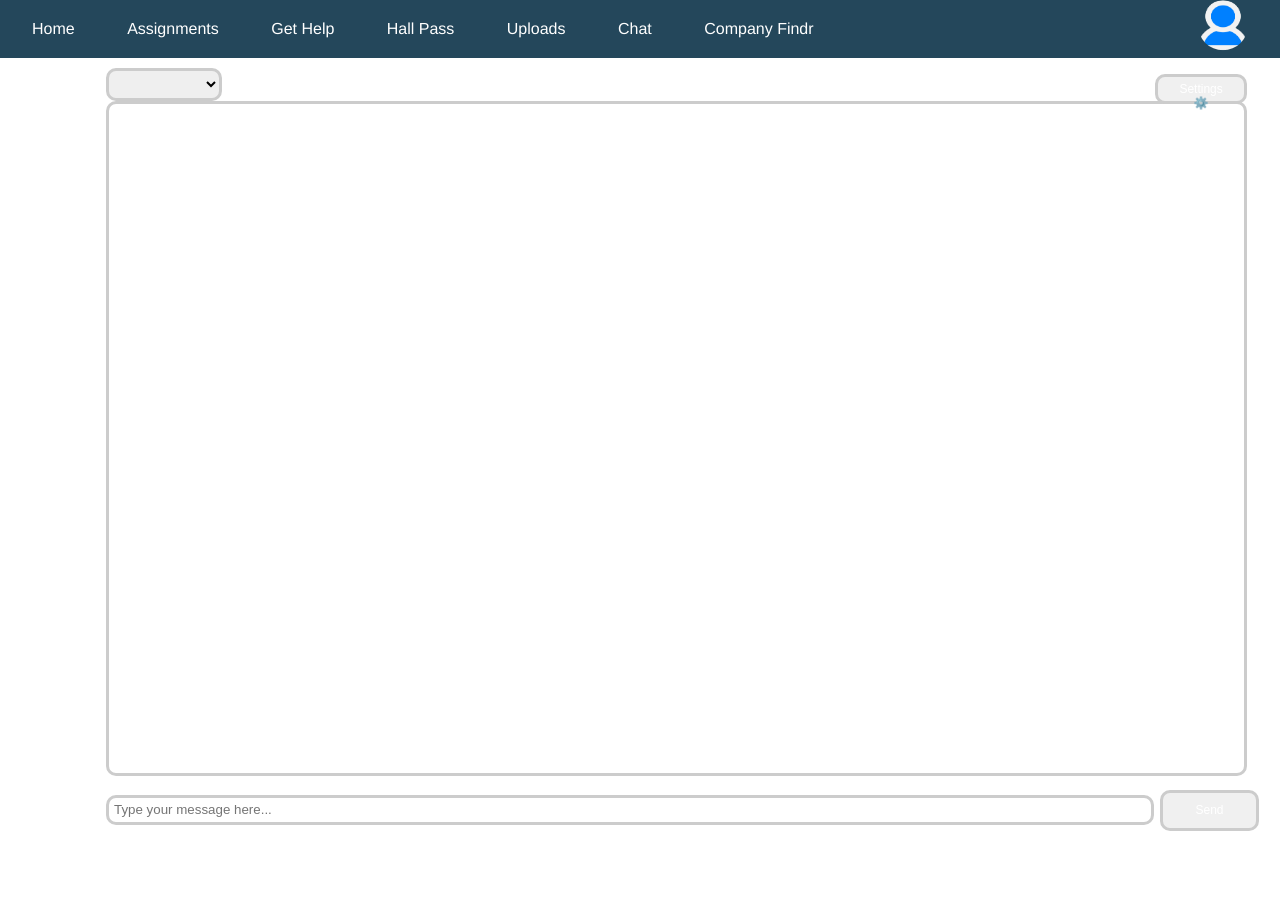
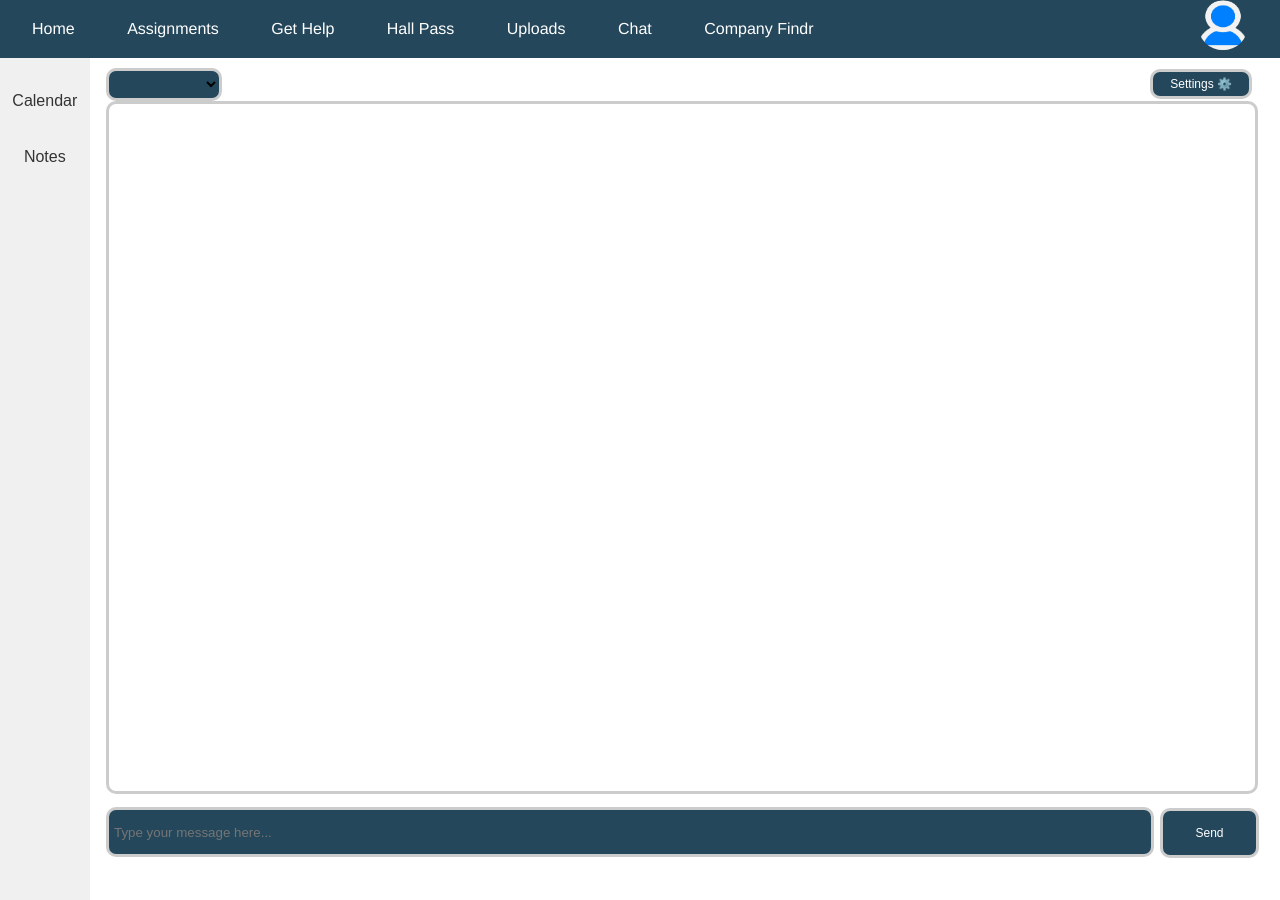
Before and after one commit to Men-In-Brown/Jobify, a Jekyll site: the page built from cc-message.html, in a window 1280 px wide. Built offline with Jekyll 4.4.1, drawn with Linux system fonts in a browser that asks for light colours.

Commit message:
more styling

```diff
--- a/cc-message.html
+++ b/cc-message.html
@@ -41,52 +41,53 @@
     }
 
         #messages {
-          height: 75vh;
+          height: 77vh;
           overflow-y: auto;
           border-radius: 10px;
           border: 3px solid #ccc;
           padding: 10px;
           margin-bottom: 10px;
-          width: 98%;
+          width: 99%;
           font-family: Arial, sans-serif;
         }
 
         #setting {
           position: absolute;
-          top: 70px;
-          right: 25px;
+          top: 65px;
+          right: 30px;
           cursor: pointer;
           font-family: Arial, sans-serif;
         }
 
         #messageInput {
           position: center;
-          height: 30px;
+          height: 50px;
           width: 90%;
           border-radius: 10px;
           border: 3px solid #ccc;
+          background-color: #24475b;
           padding: 5px;
           font-family: Arial, sans-serif;
         }
 
         #sendButton {
           left: 1px;
-          height: 41px;
+          height: 50px;
           width: 8.5%;
           border-radius: 10px;
           border: 3px solid #ccc;
-          background-color: #f0f0f0;
+          background-color: #24475b;
           font-family: Arial, sans-serif;
           cursor: pointer;
         }
 
         #settings {
-            right: 20px;
+            right: 1px;
             height: 30px;
-            width: 90%;
+            width: 100%;
             border-radius: 10px;
             border: 3px solid #ccc;
-            background-color: #f0f0f0;
+            background-color: #24475b;
             font-family: Arial, sans-serif;
             cursor: pointer;
           }
@@ -95,6 +96,7 @@
         #channelSelect {
           border-radius: 10px;
           border: 3px solid #ccc;
+          background-color: #24475b;
           padding: 5px;
           font-family: Arial, sans-serif;
           width: 10%;
@@ -123,6 +125,10 @@
 
       <body>
         {% include header2.html %}
+        <div id="sidebar">
+            <a href="cc-home.html">Calendar</a>
+            <a href="cc-message.html">Notes</a>
+        </div>
       <div id="content">
         <div id="setting">
             <button id="settings">Settings ⚙️</button>
```
Also changed, not shown: other parts of cc-message.html (+1 -1 lines).
